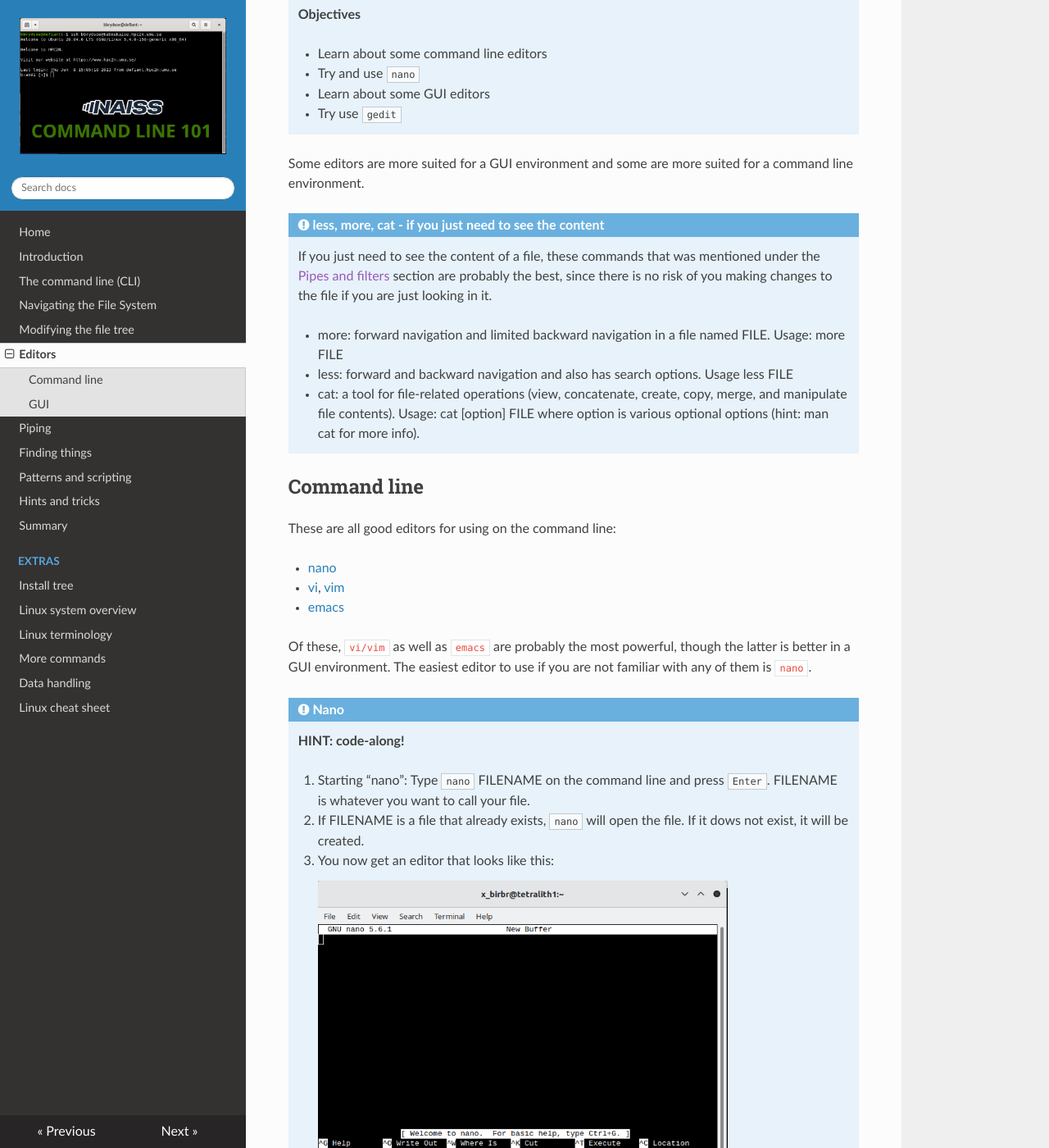
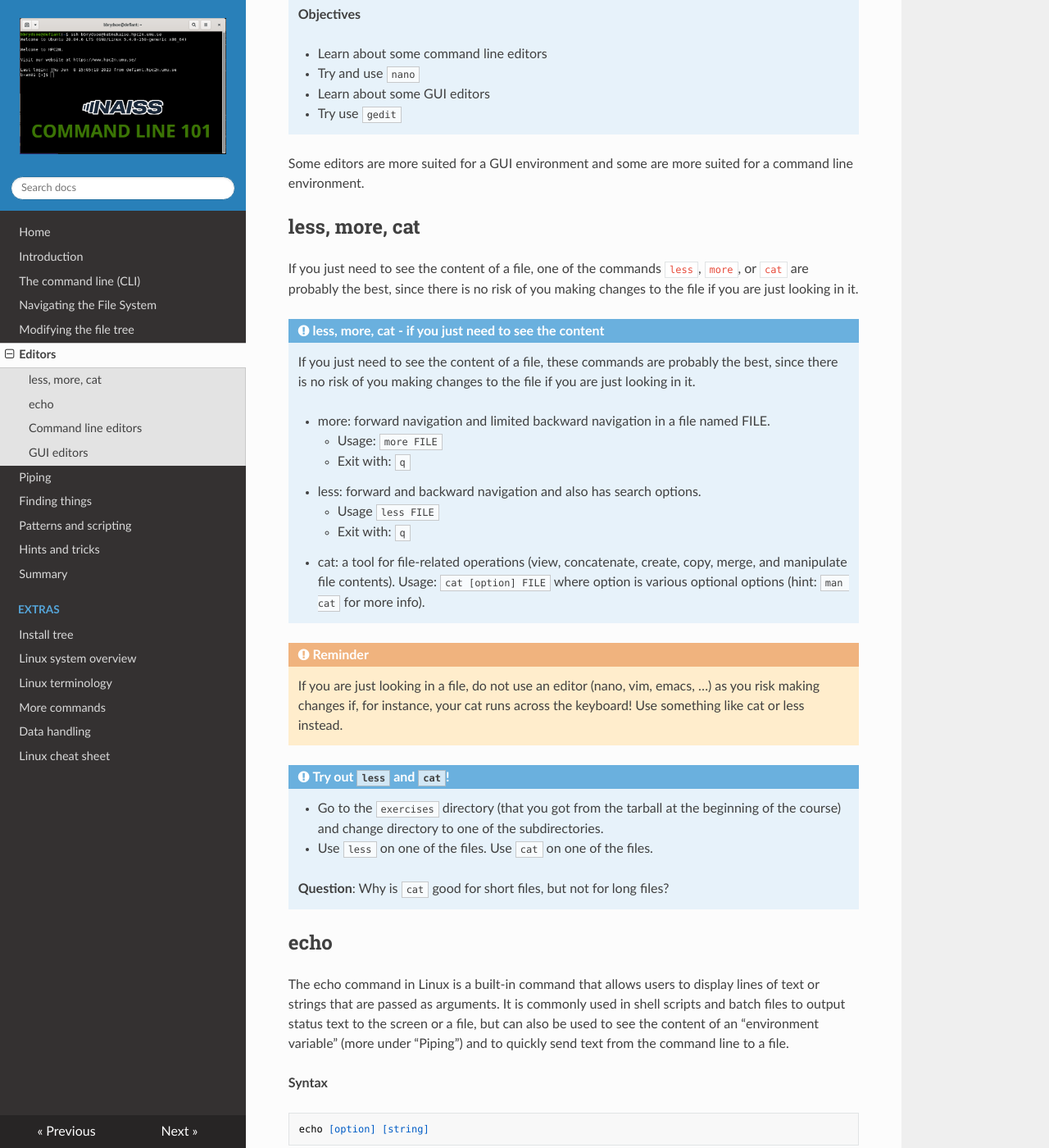
Before and after one commit to hpc2n/linux-command-line-101, an MkDocs documentation site: the page built from docs/editors.md, in a window 1280 px wide and 1400 px high, scrolled down 315 px. Shown: the whole window at 82% size. Built offline with MkDocs 1.6.1, drawn with Linux system fonts in a browser that asks for light colours; nearby versions of some CDN libraries; some of the changed text lies outside the part shown.

Commit message:
Moving material to the editor section

````diff
--- a/docs/editors.md
+++ b/docs/editors.md
@@ -16,16 +16,56 @@
 
 Some editors are more suited for a GUI environment and some are more suited for a command line environment.
 
+## less, more, cat
+
+If you just need to see the content of a file, one of the commands ``less``, ``more``, or ``cat`` are probably the best, since there is no risk of you making changes to the file if you are just looking in it.
+
 !!! note "less, more, cat - if you just need to see the content"
 
-    If you just need to see the content of a file, these commands that was mentioned under the [Pipes and filters]() section are probably the best, since there is no risk of you making changes to the file if you are just looking in it.
+    If you just need to see the content of a file, these commands are probably the best, since there is no risk of you making changes to the file if you are just looking in it.
 
-    - more: forward navigation and limited backward navigation in a file named FILE. Usage: more FILE
-    - less: forward and backward navigation and also has search options. Usage less FILE
-    - cat: a tool for file-related operations (view, concatenate, create, copy, merge, and manipulate file contents). Usage: cat [option] FILE where option is various optional options (hint: man cat for more info).
+    - more: forward navigation and limited backward navigation in a file named FILE.
+        - Usage: ``more FILE``
+        - Exit with: ``q``
+    - less: forward and backward navigation and also has search options.
+        - Usage ``less FILE``
+        - Exit with: ``q``
+    - cat: a tool for file-related operations (view, concatenate, create, copy, merge, and manipulate file contents). Usage: ``cat [option] FILE`` where option is various optional options (hint: ``man cat`` for more info).
 
+!!! warning "Reminder"
 
-## Command line
+    If you are just looking in a file, do not use an editor (nano, vim, emacs, ...) as you risk making changes if, for instance, your cat runs across the keyboard! Use something like cat or less instead.
+
+!!! note "Try out ``less`` and ``cat``!"
+
+    - Go to the ``exercises`` directory (that you got from the tarball at the beginning of the course) and change directory to one of the subdirectories.
+    - Use ``less`` on one of the files. Use ``cat`` on one of the files.
+
+    **Question**: Why is ``cat`` good for short files, but not for long files?
+
+## echo
+
+The echo command in Linux is a built-in command that allows users to display lines of text or strings that are passed as arguments. It is commonly used in shell scripts and batch files to output status text to the screen or a file, but can also be used to see the content of an "environment variable" (more under "Piping") and to quickly send text from the command line to a file.
+
+**Syntax**
+
+```bash
+echo [option] [string]
+```
+
+You can find options with ``man echo``. ``string`` is the string that we want to display or do something with.
+
+**Example - try it!**
+
+Display the string "I am learning Linux":
+
+```bash
+bbrydsoe@defiant:~$ echo "I am learning Linux"
+I am learning Linux
+bbrydsoe@defiant:~$
+```
+
+## Command line editors
 
 These are all good editors for using on the command line:
 
@@ -50,7 +90,7 @@ Of these, <code>vi/vim</code> as well as <code>emacs</code> are probably the mos
 
     There is a <a href="https://www.nano-editor.org/dist/latest/nano.html" target="_blank">manual for <code>nano</code> here</a>.
 
-## GUI
+## GUI editors
 
 If you are connecting with <a href="https://www.cendio.com/thinlinc/download/" target="_blank">ThinLinc</a>, you will be presented with a graphical user interface (GUI). (For Tetralith, the server is ``tetralith.nsc.liu.se``). From within Thinlinc you can either open a terminal window/shell or you can choose editors from the menu.
 
@@ -89,6 +129,7 @@ If you are not familiar with any of these, a good recommendation would be to use
 
 !!! note "Keypoints"
 
+    - If you just want to look in a file, it is better to use ``less``, ``more``, or ``cat``
     - Some editors are best for the command line and some are best for a GUI environment
     - ``nano`` is a good first editor for the command line
     - other editors for the command line are: ``vi``/``vim``, ``emacs``, etc.
````
Also changed, not shown: docs/modify.md (+2 -3 lines), docs/pipesfilters.md (+0 -8 lines).
